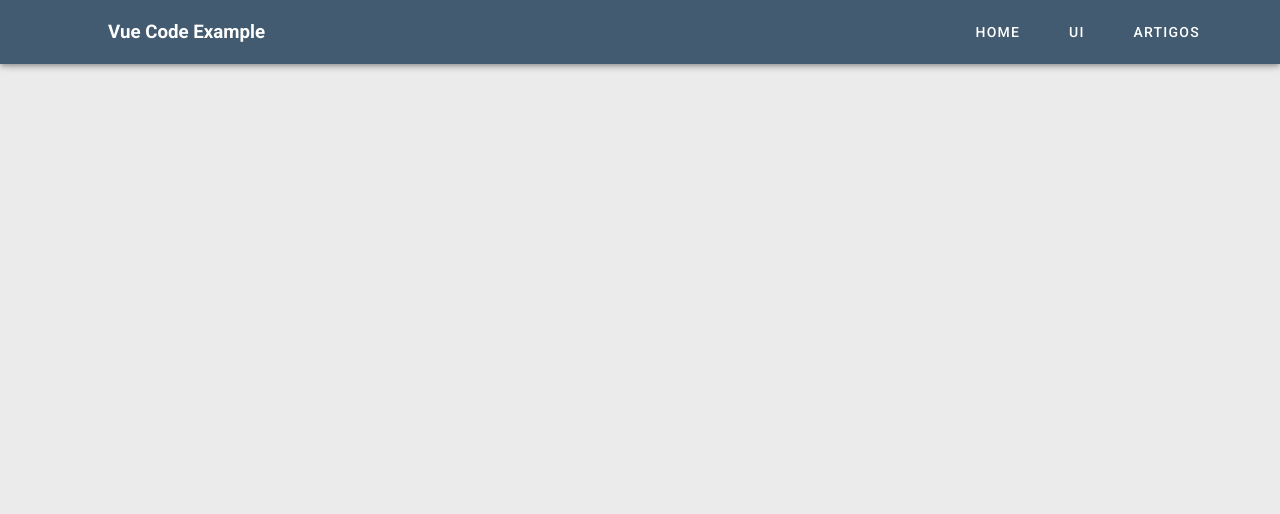
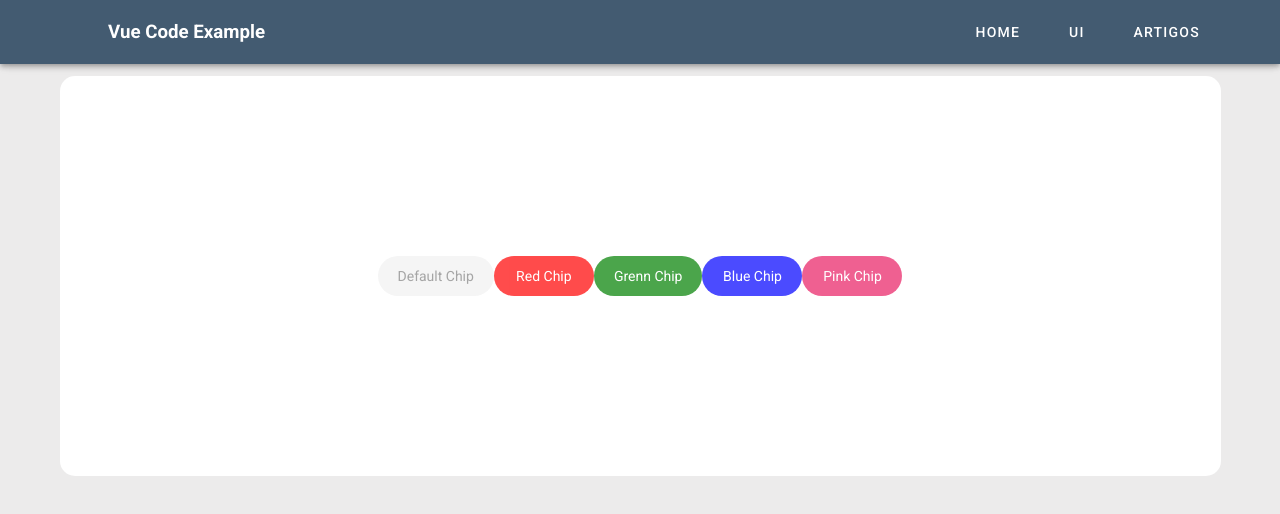
Before and after one commit to zorasantos/vue-example, a Vue app: page /chip in a window 1280 px wide. Shown: the top 514 px of the page. Built offline with nearby package versions, Linux system fonts and the light colour scheme.

Commit message:
Create component chip

```diff
--- /dev/null
+++ b/src/components/Chip/Chip.vue
@@ -0,0 +1,47 @@
+<template>
+  <div
+    class="chip"
+    :style="{ 'background-color': `${this.chips.color = color }` }">
+    <slot>{{ text }}</slot>
+  </div>
+</template>
+
+<script>
+export default {
+  data () {
+    return {
+      chips: {
+        color: ''
+      }
+    }
+  },
+  props: {
+    color: {
+      type: String
+    },
+    text: {
+      type: String,
+    },
+    outlined: {
+      type: Boolean,
+      default: true
+    }
+  }
+}
+</script>
+
+<style scoped>
+  .chip {
+    display: flex;
+    align-items: center;
+    justify-content: center;
+    min-width: 100px;
+    padding: 0px 20px;
+    height: 40px;
+    font-size: 14px;
+    border-radius: 50px;
+    color: #FFF;
+    opacity: 0.7;
+    background-color: rgba(241,241,241,1);
+  }
+</style>
--- a/src/components/TopBar/TopBar.vue
+++ b/src/components/TopBar/TopBar.vue
@@ -38,18 +38,18 @@
               </v-btn>
             </template>
             <v-list>
-              <v-list-item class="dropdown-opacity" to="/alerts">
+              <v-list-item class="dropdown-opacity" to="/alert">
                 <v-list-item-title>
                     ALERTS
                 </v-list-item-title>
               </v-list-item>
-              <v-list-item class="dropdown-opacity" to="/modals">
+              <v-list-item class="dropdown-opacity" to="/modal">
                 <v-list-item-title>
                     MODALS
                 </v-list-item-title>
               </v-list-item>
-              <v-list-item class="dropdown-opacity" to="/inputs">
-                <v-list-item-title >INPUTS</v-list-item-title>
+              <v-list-item class="dropdown-opacity" to="/spinner">
+                <v-list-item-title >Spinners</v-list-item-title>
               </v-list-item>
             </v-list>
           </v-menu>
@@ -75,18 +75,18 @@
               </v-btn>
             </template>
             <v-list>
-              <v-list-item class="dropdown-opacity" to="/alerts">
+              <v-list-item class="dropdown-opacity" to="/alert">
                 <v-list-item-title>
                     ALERTS
                 </v-list-item-title>
               </v-list-item>
-              <v-list-item class="dropdown-opacity" to="/modals">
+              <v-list-item class="dropdown-opacity" to="/modal">
                 <v-list-item-title>
                     MODALS
                 </v-list-item-title>
               </v-list-item>
-              <v-list-item class="dropdown-opacity" to="/inputs">
-                <v-list-item-title >INPUTS</v-list-item-title>
+              <v-list-item class="dropdown-opacity" to="/spinner">
+                <v-list-item-title >SPINNERS</v-list-item-title>
               </v-list-item>
             </v-list>
           </v-menu>
--- a/src/router/index.js
+++ b/src/router/index.js
@@ -28,6 +28,11 @@ Vue.use(VueRouter)
     path: '/button',
     name: 'Button',
     component: () => import('../views/Button.vue')
+  },
+  {
+    path: '/chip',
+    name: 'Chip',
+    component: () => import('../views/Chip.vue')
   }
 ]
 
--- /dev/null
+++ b/src/views/Chip.vue
@@ -0,0 +1,33 @@
+<template>
+  <v-container>
+    <div class="div-chip">
+      <z-chip class="color-chip" text="Default Chip"/>
+      <z-chip color="red" text="Red Chip"/>
+      <z-chip color="green">Grenn Chip</z-chip>
+      <z-chip color="blue">Blue Chip</z-chip>
+      <z-chip color="#E91E63">Pink Chip</z-chip>
+
+    </div>
+  </v-container>
+</template>
+
+<script>
+const Chip = () => import('../components/Chip/Chip')
+export default {
+  components: { 'z-chip': Chip }
+}
+</script>
+
+<style scoped>
+  .div-chip {
+    display: flex;
+    align-items: center;
+    justify-content: center;
+    border-radius: 15px;
+    background-color: #FFF;
+    height: 400px;
+  }
+  .color-chip {
+    color: grey !important;
+  }
+</style>
```
Also changed, not shown: 1 other file (tests, documents, lock files or other folders).
